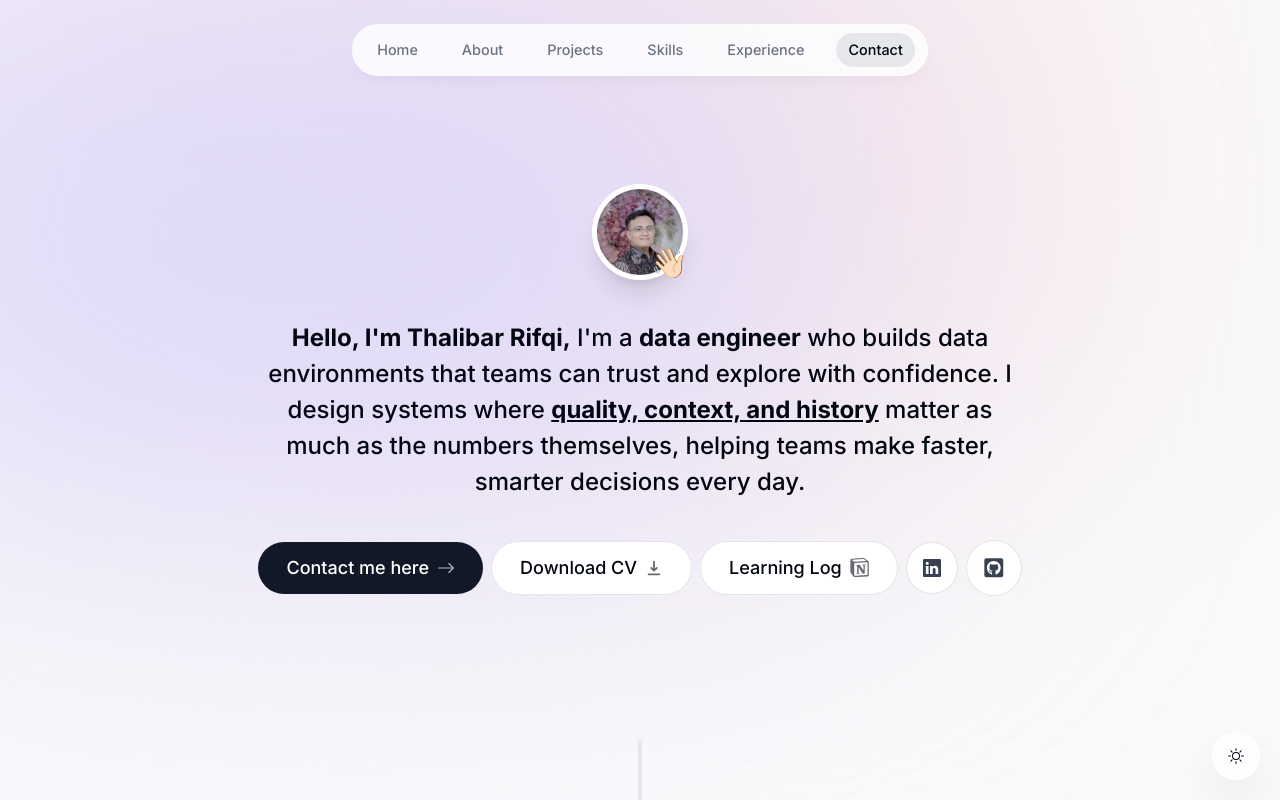
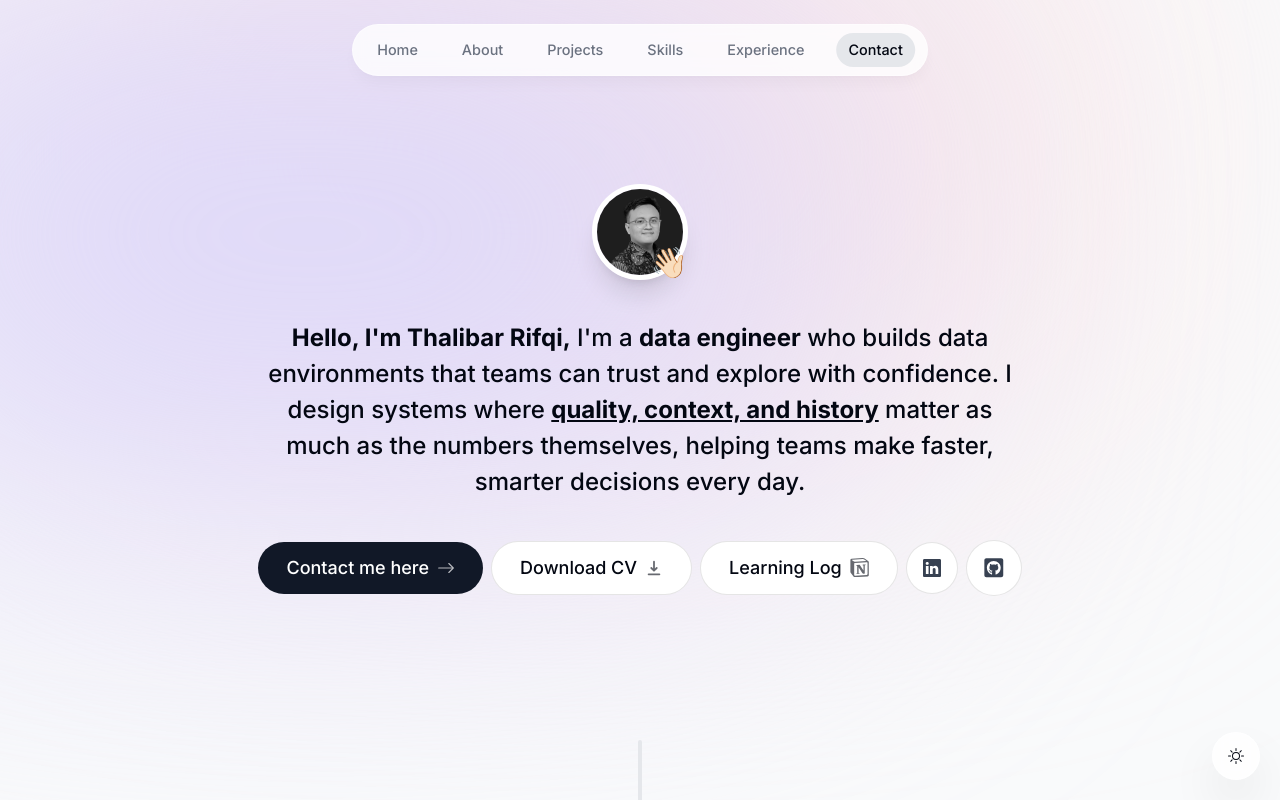
Before and after one commit to thalibarrifqi/thalibar-website, a Next.js app: page / in a window 1280 px wide. Shown: the top 800 px of the page. Built offline with nearby package versions, Linux system fonts and the light colour scheme; no server answers.

Commit message:
change profile picture

```diff
--- a/components/intro.tsx
+++ b/components/intro.tsx
@@ -28,7 +28,7 @@ export default function Intro() {
                     }}
                 >
                     <Image
-                    src="/thalibar.jpg"
+                    src="/berbahaya.png"
                     alt= "Thalibar Rifqi"
                     width="192"
                     height="192"
```
Also changed, not shown: public/berbahaya.png (added).
